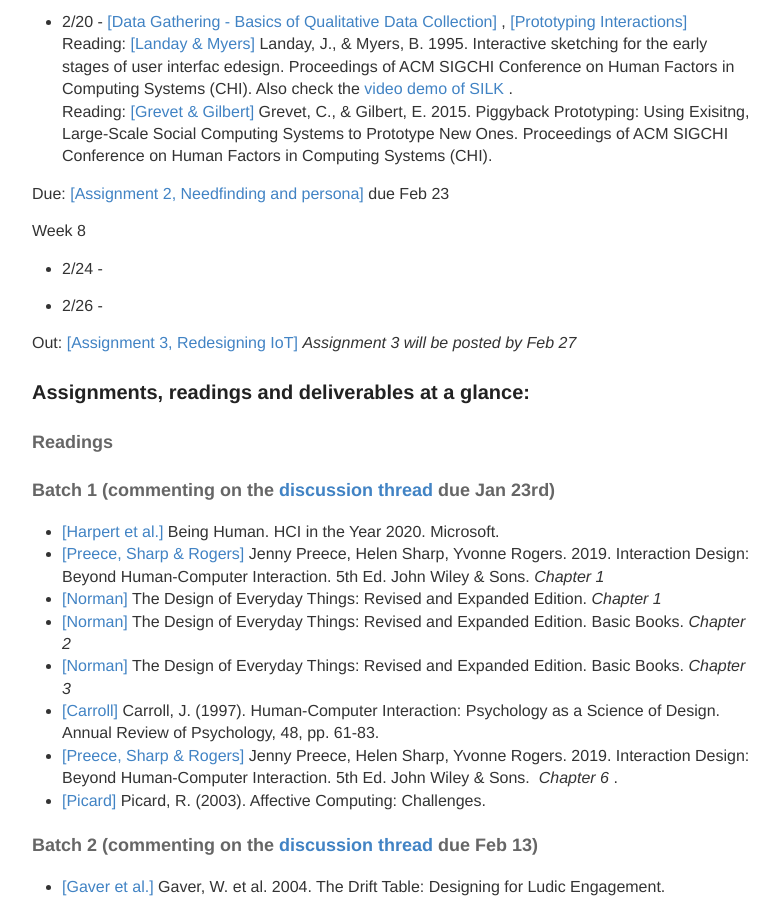
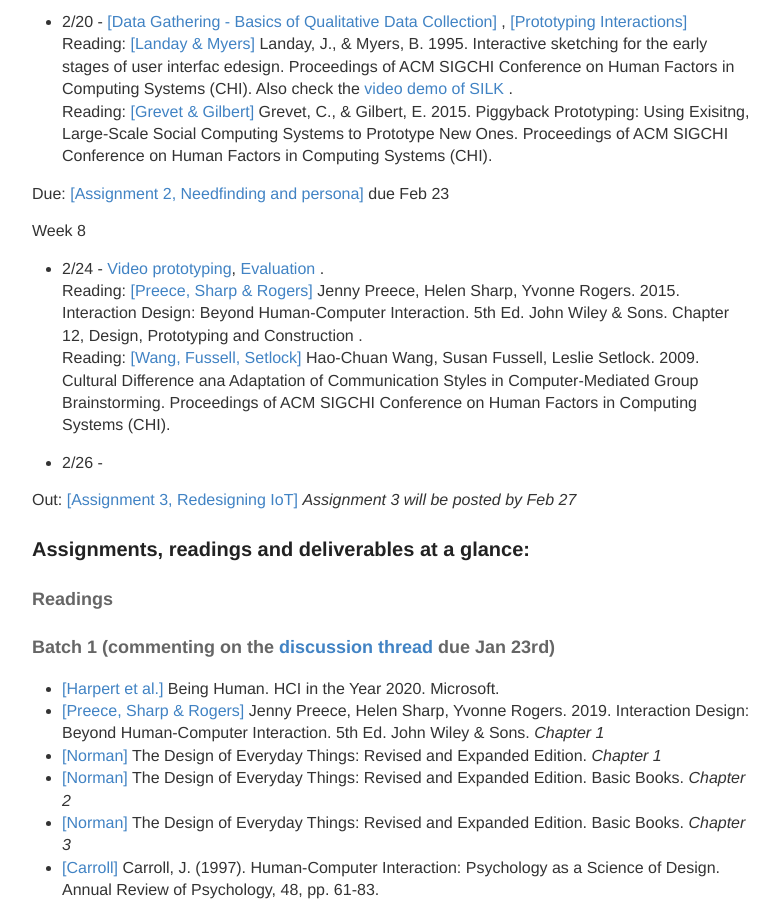
Before and after one commit to hciwang/hciwang.github.io, a Jekyll site: the page built from _posts/2020-1-5-lectures.md, in a window 1280 px wide and 900 px high, scrolled down 2360 px. Shown: the whole window, without its empty margins (248-1027 px from the left). Built offline with Jekyll 4.4.1, drawn with Linux system fonts in a browser that asks for light colours; some of the changed text lies outside the part shown.

Commit message:
Update 2020-1-5-lectures.md

```diff
--- a/_posts/2020-1-5-lectures.md
+++ b/_posts/2020-1-5-lectures.md
@@ -82,7 +82,9 @@
 Due:  [[Assignment 2, Needfinding and persona]](https://canvas.ucdavis.edu/courses/413583/assignments/429555) due Feb 23
 
 Week 8
-- 2/24 -
+- 2/24 - [Video prototyping](), [Evaluation]() .
+Reading: [[Preece, Sharp & Rogers]](http://www.id-book.com/) Jenny Preece, Helen Sharp, Yvonne Rogers. 2015. Interaction Design: Beyond Human-Computer Interaction. 5th Ed. John Wiley & Sons. Chapter 12, Design, Prototyping and Construction .
+Reading:  [[Wang, Fussell, Setlock]](http://www.cs.cornell.edu/~haochuan/manuscripts/WangFussellSetlock_CHI_09.pdf) Hao-Chuan Wang, Susan Fussell, Leslie Setlock. 2009. Cultural Difference ana Adaptation of Communication Styles in Computer-Mediated Group Brainstorming.  Proceedings of ACM SIGCHI Conference on Human Factors in Computing Systems (CHI).
 
 - 2/26 -
 
@@ -117,6 +119,8 @@
 #### Batch 3 (commenting on the [discussion thread](https://canvas.ucdavis.edu/courses/413583/discussion_topics/421254) due Mar 5)
 - [[Landay & Myers]](https://canvas.ucdavis.edu/courses/413583/files/folder/Readings?preview=7905730) Landay, J., & Myers, B. 1995. Interactive sketching for the early stages of user interfac edesign. Proceedings of ACM SIGCHI Conference on Human Factors in Computing Systems (CHI). Also check the [video demo of SILK](https://www.youtube.com/watch?v=VLQcW6SpJ88) .
 - [[Grevet & Gilbert]](http://comp.social.gatech.edu/papers/chi15.airport.grevet.pdf)  Grevet, C., & Gilbert, E. 2015. Piggyback Prototyping: Using Exisitng, Large-Scale Social Computing Systems to Prototype New Ones. Proceedings of ACM SIGCHI Conference on Human Factors in Computing Systems (CHI).
+- [[Preece, Sharp & Rogers]](http://www.id-book.com/) Jenny Preece, Helen Sharp, Yvonne Rogers. 2015. Interaction Design: Beyond Human-Computer Interaction. 5th Ed. John Wiley & Sons. Chapter 12, Design, Prototyping and Construction .
+- [[Wang, Fussell, Setlock]](http://www.cs.cornell.edu/~haochuan/manuscripts/WangFussellSetlock_CHI_09.pdf) Hao-Chuan Wang, Susan Fussell, Leslie Setlock. 2009. Cultural Difference ana Adaptation of Communication Styles in Computer-Mediated Group Brainstorming.  Proceedings of ACM SIGCHI Conference on Human Factors in Computing Systems (CHI).
 
 
 #### Individual assignments
```
